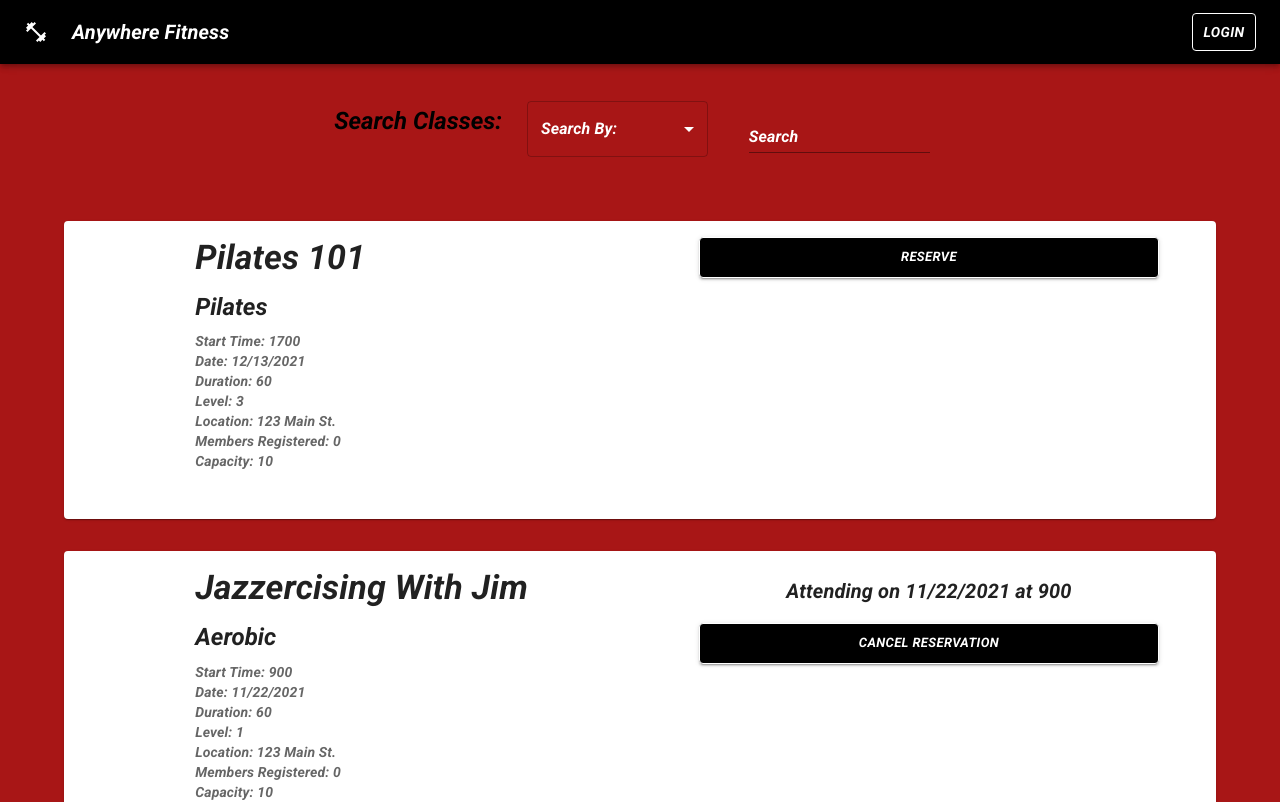
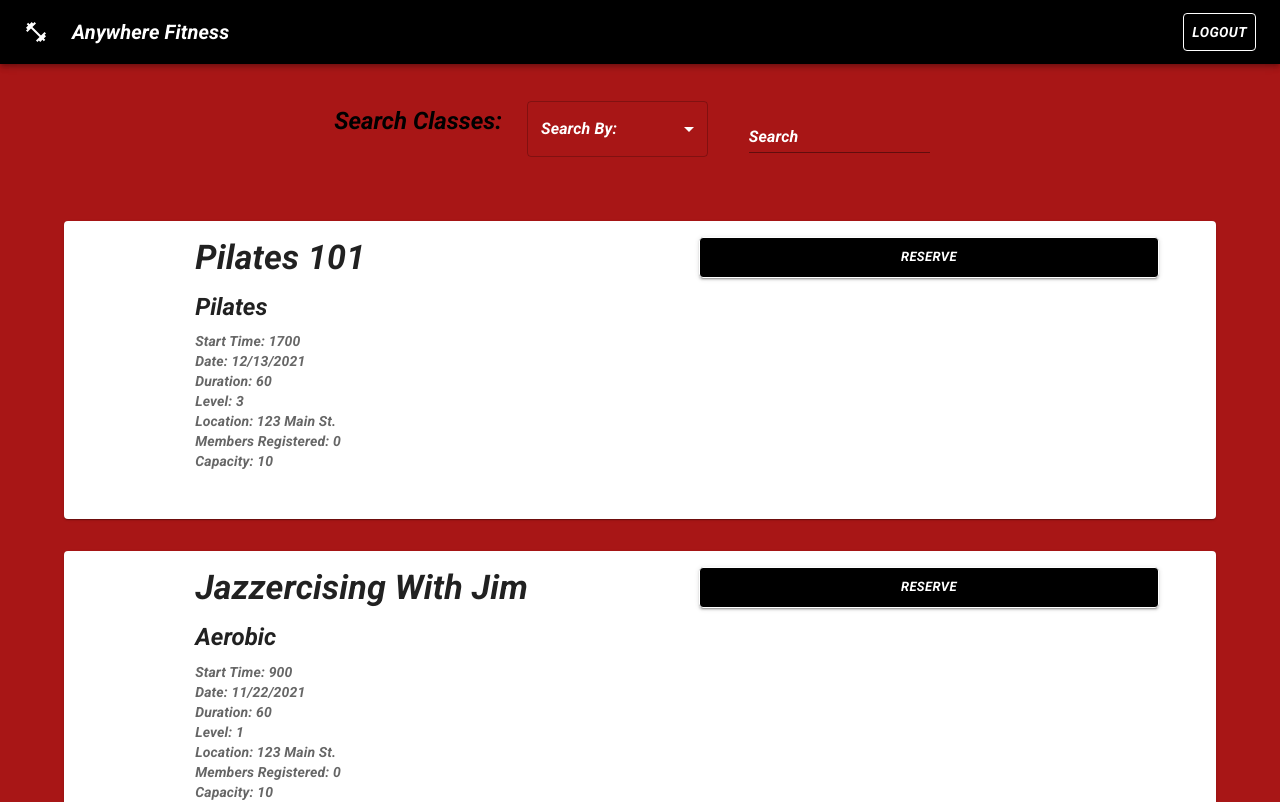
Before and after one commit to fitness-anytime/fitness-anytime-frontend, a React (Create React App) app: page /user in a window 1280 px wide. Shown: the top 802 px of the page. Built offline with nearby package versions, Linux system fonts and the light colour scheme; sample sign-in values are in the browser's storage.

Commit message:
done with the reserve functionality

```diff
--- a/src/App.js
+++ b/src/App.js
@@ -14,8 +14,8 @@ import Homepage from "./components/Homepage.js";
 import ClassForm from "./components/instructor/ClassForm";
 
 function App() {
-  const [isLoggedIn, setIsLoggedIn] = useState(false);
-  const [isInstructor, setIsInstructor] = useState(false);
+  const [isLoggedIn, setIsLoggedIn] = useState(true);
+  const [isInstructor, setIsInstructor] = useState(true);
 
   return (
     <React.Fragment>
--- a/src/components/ClassCard.js
+++ b/src/components/ClassCard.js
@@ -3,6 +3,7 @@ import Card from "@mui/material/Card";
 import CardContent from "@mui/material/CardContent";
 import Button from "@mui/material/Button";
 import Typography from "@mui/material/Typography";
+import { FormControlLabel, Checkbox } from "@mui/material";
 
 import styled from "styled-components";
 
@@ -37,8 +38,10 @@ export default function ClassCard(props) {
     handleReschedule,
     handleCancel,
     handleReserve,
+    registeredMembers,
     id,
     reserved,
+    isAnyReserved,
   } = props;
 
   return (
@@ -90,6 +93,7 @@ export default function ClassCard(props) {
             >
               Reschedule
             </Button>
+
             <Button
               size="small"
               onClick={() => {
@@ -109,6 +113,15 @@ export default function ClassCard(props) {
             >
               Delete
             </Button>
+            {registeredMembers?.map((member, i) => {
+              return (
+                <FormControlLabel
+                  key={i}
+                  control={<Checkbox value="true" color="primary" />}
+                  label={member}
+                />
+              );
+            })}
           </>
         ) : // User only buttons
         reserved ? (
@@ -137,6 +150,7 @@ export default function ClassCard(props) {
             }}
             size="small"
             variant="contained"
+            disabled={isAnyReserved}
             color="success"
           >
             Reserve
--- a/src/components/SignUp.js
+++ b/src/components/SignUp.js
@@ -43,6 +43,7 @@ const StyledFormContainer = styled.main`
 const initialFormState = {
   email: "",
   password: "",
+  instructor: false,
 };
 
 const initialFormErrors = {
@@ -68,8 +69,12 @@ function SignUp() {
   };
 
   const handleChange = (e) => {
-    validate(e.target.name, e.target.value);
-    setFormState({ ...formState, [e.target.name]: e.target.value });
+    let value = e.target.value;
+
+    if (e.target.name === "instructor") value = e.target.checked;
+
+    validate(e.target.name, value);
+    setFormState({ ...formState, [e.target.name]: value });
   };
 
   const handleSubmit = (e) => {
@@ -132,7 +137,14 @@ function SignUp() {
             />
 
             <FormControlLabel
-              control={<Checkbox value="true" color="primary" />}
+              control={
+                <Checkbox
+                  value={formState.instructor}
+                  name="instructor"
+                  color="primary"
+                  onChange={handleChange}
+                />
+              }
               label="Sign Up as an Instructor"
             />
 
--- a/src/components/User.js
+++ b/src/components/User.js
@@ -2,6 +2,7 @@ import React, { useState } from "react";
 import ClassCard from "./ClassCard";
 import styled from "styled-components";
 import { TextField, MenuItem, Typography } from "@mui/material";
+import { previousDay } from "date-fns";
 
 const classCards = [
   {
@@ -11,19 +12,20 @@ const classCards = [
     startTime: 1700,
     duration: 60,
     level: 3,
+    reserved: false,
     location: "123 Main St.",
     registered: 0,
     maxSize: 10,
     id: 0,
   },
   {
-    reserved: true,
     name: "Jazzercising With Jim",
     type: "Aerobic",
     date: "11/22/2021",
     startTime: 900,
     duration: 60,
     level: 1,
+    reserved: false,
     location: "123 Main St.",
     registered: 0,
     maxSize: 10,
@@ -36,6 +38,7 @@ const classCards = [
     startTime: 1500,
     duration: 60,
     level: 2,
+    reserved: false,
     location: "123 Main St.",
     registered: 0,
     maxSize: 10,
@@ -122,8 +125,17 @@ const initialSearchParams = {
 };
 
 export default function User() {
-  const [classes] = useState(classCards);
+  const [classes, setClasses] = useState(
+    classCards.sort(function (a, b) {
+      if (a.reserved) return -1;
+      if (b.reserved) return 1;
+      return 0;
+    })
+  );
   const [searchParams, setSearchParams] = useState(initialSearchParams);
+  const [isAnyReserved, setAnyReserved] = useState(
+    classes.includes((classData) => classData.reserved)
+  );
   const { category, value } = searchParams;
 
   const handleChange = (event) => {
@@ -135,6 +147,12 @@ export default function User() {
 
   const handleReserve = (id) => {
     console.log("we are reserving a spot");
+    const updatedClasses = [...classes];
+    const tempClass = updatedClasses.find((element) => element.id === id);
+    tempClass.reserved = true;
+    setClasses(updatedClasses);
+    setAnyReserved(true);
+
     // filter through classes by id, make sure to do class[reserved] = true
     // update api based on new class, axios.patch/post
     // setClasses to what is returned
@@ -143,6 +161,14 @@ export default function User() {
   const handleCancel = (id) => {
     console.log("we are canceling our reservation");
     // filter through classes by id, make sure to do class[reserved] = false
+    const updatedClasses = [...classes];
+
+    updatedClasses.map((curClass) => {
+      curClass.reserved = false;
+    });
+
+    setClasses(updatedClasses);
+    setAnyReserved(false);
     // update api based on new class, axios.patch/post
     // setClasses to what is returned
     // make sure to do class[reserved] = false
@@ -218,6 +244,7 @@ export default function User() {
                   // not case sensitive
                   return (
                     <ClassCard
+                      isAnyReserved={isAnyReserved}
                       handleCancel={handleCancel}
                       handleReserve={handleReserve}
                       key={classData.id}
@@ -232,6 +259,7 @@ export default function User() {
             : classes.map((classData) => {
                 return (
                   <ClassCard
+                    isAnyReserved={isAnyReserved}
                     handleCancel={handleCancel}
                     handleReserve={handleReserve}
                     key={classData.id}
--- a/src/components/instructor/Instructor.js
+++ b/src/components/instructor/Instructor.js
@@ -18,7 +18,7 @@ const classCards = [
     registered: 0,
     maxSize: 10,
     id: 0,
-    registeredMembers: ["Darla, Aaron, Brandon, David, Albert, Erik"],
+    registeredMembers: ["Darla", "Aaron", "Brandon", "David", "Albert", "Erik"],
   },
   {
     name: "Jazzercising With Jim",
--- a/src/validation/signUpSchema.js
+++ b/src/validation/signUpSchema.js
@@ -10,7 +10,11 @@ const signUpSchema = yup.object().shape({
     .string()
     .required("Please enter a password.")
     .min(8, "Your password must be at least 8 characters long")
-    .matches(/^(?=.*[a-z])(?=.*[A-Z])(?=.*[0-9])/, "Must contain at least one uppercase, one lowercase, and one number."),
+    .matches(
+      /^(?=.*[a-z])(?=.*[A-Z])(?=.*[0-9])/,
+      "Must contain at least one uppercase, one lowercase, and one number."
+    ),
+  instructor: yup.boolean(),
 });
 
 export default signUpSchema;
```
